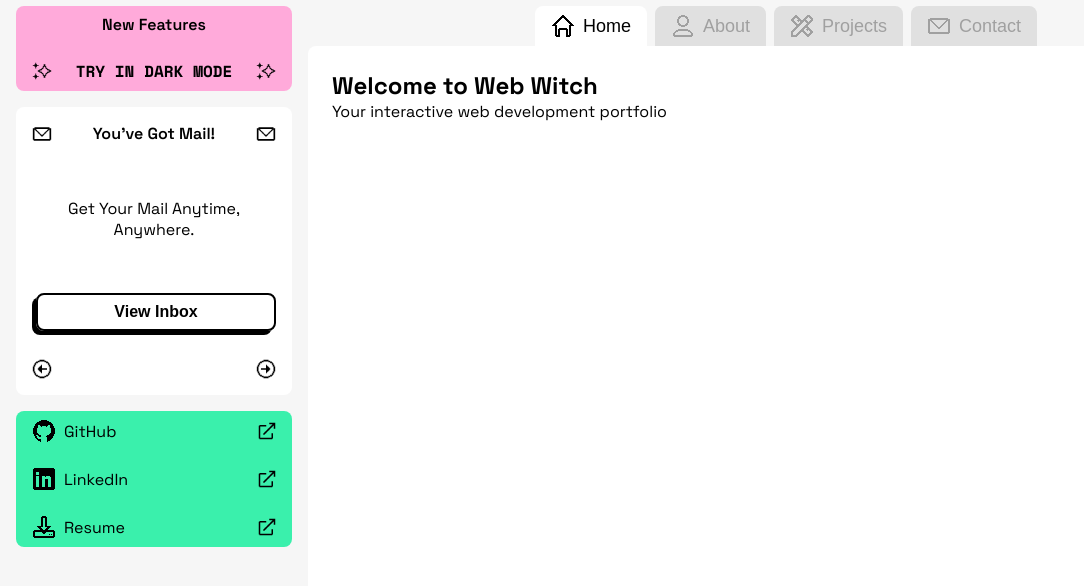
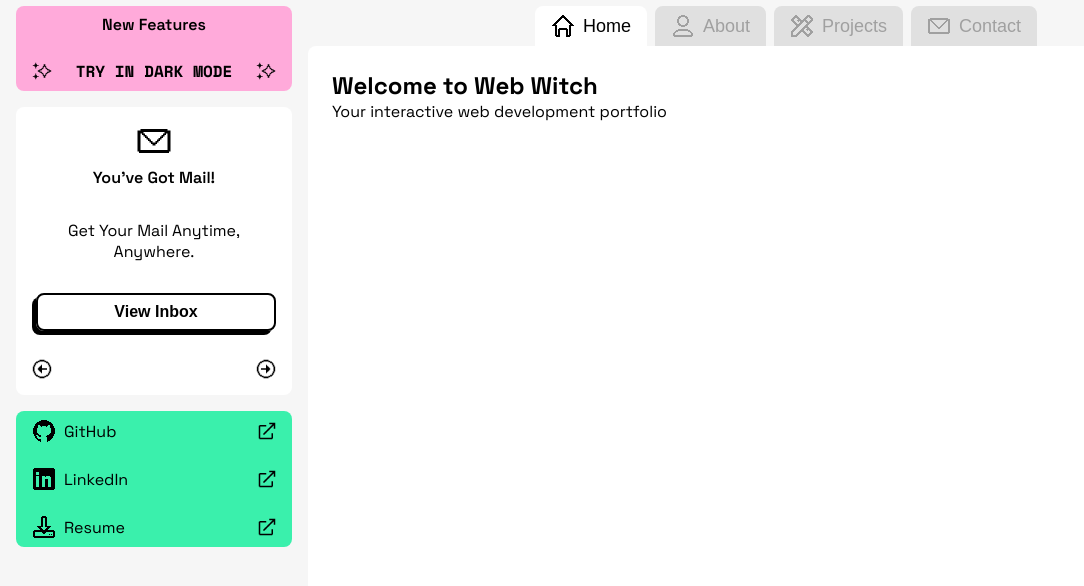
Before and after one commit to thewebwitch/profile, a plain HTML site: page index.html in a window 1280 px wide. Shown: the part 176-762 px from the top of the page, without its empty margins (0-1084 px from the left). Drawn offline with nearby package versions, Linux system fonts and the light colour scheme.

Commit message:
Update advertisement carousel to support SVG positioning; refactor styles for ad titles

```diff
--- a/carousel.js
+++ b/carousel.js
@@ -7,18 +7,21 @@ const LIGHT_ADS_CONTENT = [
     description: 'See what the universe is trying to show you today!',
     cta: 'REVEAL YOUR FUTURE',
     svg: 'assets/CrystalBall.svg',
+    svgPosition: 'sides',
   },
   {
     title: "You've Got Mail!",
     description: 'Get Your Mail Anytime, Anywhere.',
     cta: 'View Inbox',
     svg: 'assets/Envelope.svg',
+    svgPosition: 'top',
   },
   {
     title: 'PLAY FOR FREE',
     description: 'Fast rounds. Easy State. No waiting around.',
     cta: 'START GAME',
     svg: 'assets/Gaming.svg',
+    svgPosition: 'top',
   },
 ];
 
@@ -28,12 +31,14 @@ const DARK_ADS_CONTENT = [
     description: 'No questions asked. Just flavor.',
     cta: 'TRY TODAY',
     svg: 'assets/Cow.svg',
+    svgPosition: 'top',
   },
   {
     title: 'SYSTEM NOTICE',
     description: 'This session has been flagged for unusual viewing patterns',
     cta: 'Read More',
     svg: 'assets/ExclamationTriangle.svg',
+    svgPosition: 'sides',
   },
   {
     title: "YOU'RE BEING RECORDED",
@@ -68,13 +73,25 @@ export const initCarousel = () => {
     descriptionElement.textContent = description;
     ctaButton.textContent = cta;
 
-    adSvgElements.forEach((element) => {
-      if (svg) {
-        element.style.maskImage = `url(${svg})`;
-      } else {
-        element.style.maskImage = '';
-      }
-    });
+    if (!svg) {
+      titleElement.style.removeProperty('--mask-image');
+      titleElement.classList.remove('side-svg');
+      titleElement.classList.remove('top-svg');
+      return;
+    }
+
+    if (ads[currentIndex].svgPosition === 'sides') {
+      titleElement.classList.remove('top-svg');
+      titleElement.classList.add('side-svg');
+      titleElement.style.setProperty('--mask-image', `url(${svg})`);
+      return;
+    }
+
+    if (ads[currentIndex].svgPosition === 'top') {
+      titleElement.classList.remove('side-svg');
+      titleElement.classList.add('top-svg');
+      titleElement.style.setProperty('--mask-image', `url(${svg})`);
+    }
   };
 
   const goToNextAd = () => {
--- a/index.html
+++ b/index.html
@@ -28,11 +28,7 @@
       <!-- Advertisement Carousel -->
       <section class="advertisements">
         <article class="advertisement">
-          <header class="ad-header">
-            <div class="ad-svg"></div>
-            <h2 class="ad-title"></h2>
-            <div class="ad-svg"></div>
-          </header>
+          <h2 class="ad-title"></h2>
           <p class="ad-description"></p>
           <button class="ad-cta" type="button"></button>
         </article>
@@ -132,6 +128,7 @@
             </div>
           </div>
         </template>
+        <!-- CONTACT TEMPLATE -->
         <template id="tab-contact">
           <article id="contact-tab" class="tab-content">
             <form name="contact" method="POST" data-netlify="true">
--- a/styles.css
+++ b/styles.css
@@ -154,28 +154,46 @@ body {
   gap: 0.5rem;
 }
 
-.ad-header {
+.ad-title {
   display: flex;
-  justify-content: space-between;
+  justify-content: center;
   align-items: center;
   color: var(--text-default);
-}
-
-.ad-svg {
-  width: 1.25rem; /* 20px */
-  height: 1.25rem; /* 20px */
-  background-color: var(--text-default);
-  mask-size: contain;
-  mask-repeat: no-repeat;
-}
-
-.ad-title {
   font-size: 1rem;
   font-weight: 600;
   font-style: normal;
   letter-spacing: 0;
   margin: 0;
   text-align: center;
+  width: 100%;
+}
+
+.ad-title.top-svg {
+  flex-direction: column;
+  gap: 0.5rem;
+}
+
+.ad-title.side-svg {
+  justify-content: space-between;
+}
+
+.ad-title.top-svg::before,
+.ad-title.side-svg::after,
+.ad-title.side-svg::before {
+  content: '';
+  display: inline-block;
+  width: 1.25rem; /* 20px */
+  height: 1.25rem; /* 20px */
+  background-color: var(--text-default);
+  mask-image: var(--mask-image);
+  -webkit-mask-image: var(--mask-image);
+  mask-size: contain;
+  mask-repeat: no-repeat;
+}
+
+.ad-title.top-svg::before {
+  width: 2.25rem; /* 36px */
+  height: 2.25rem; /* 36px */
 }
 
 .ad-description {
```
